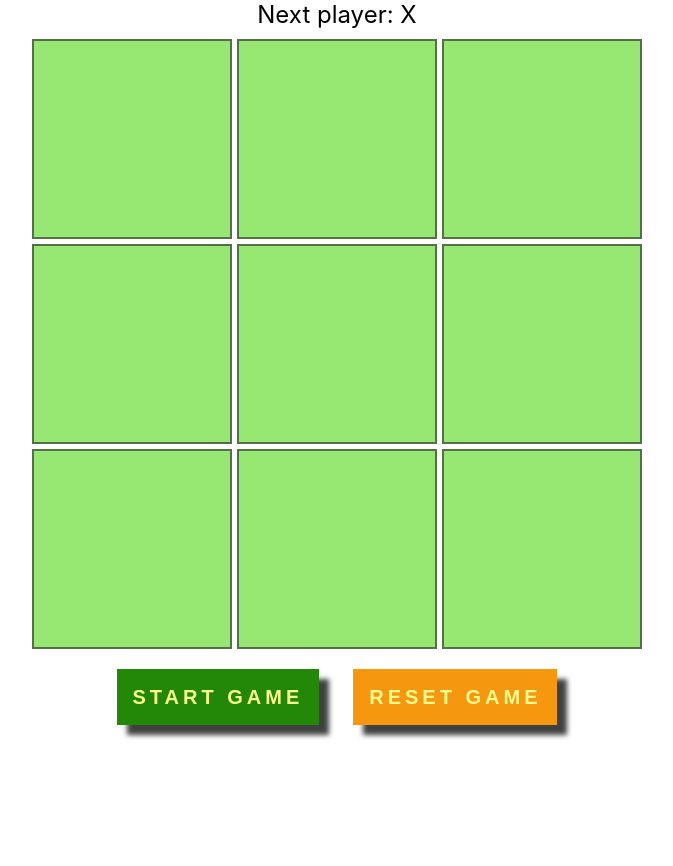
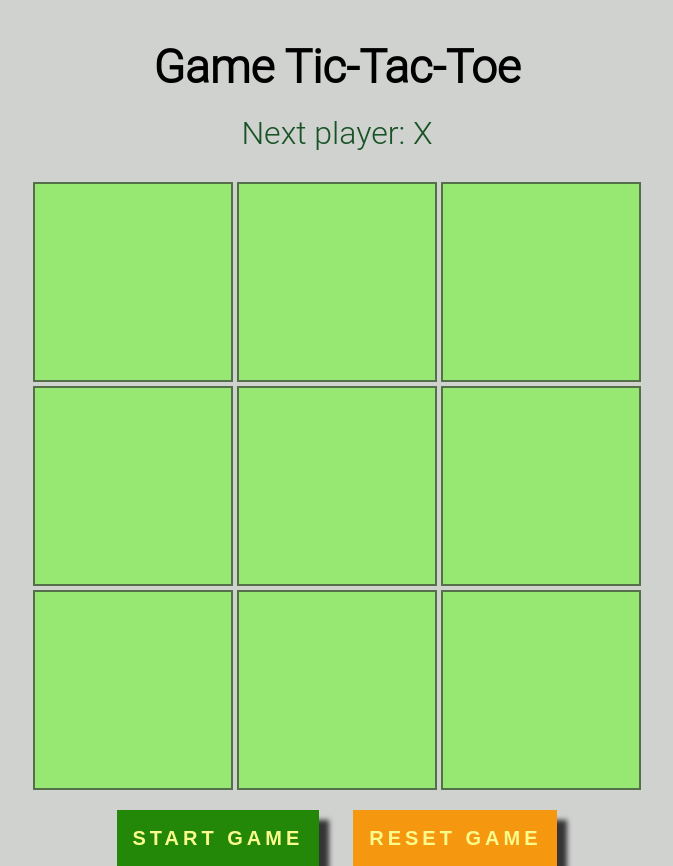
Before and after one commit to ViktoriiaRud/game-tic-tac-toe, a React (Create React App) app: page / in a window 1280 px wide. Shown: the whole page, without its empty margins (303-976 px from the left). Before the commit the page ends 800 px from the top, so only its background shows below. Built offline with nearby package versions, Linux system fonts and the light colour scheme.

Commit message:
add container, theme and globalstyles

```diff
--- a/src/App.tsx
+++ b/src/App.tsx
@@ -1,11 +1,15 @@
 import React from 'react';
 import Board from "./components/board";
+import { ThemeProvider } from 'styled-components';
+import {theme} from "./theme/theme";
+import GlobalStyle from "./theme/globalStyles";
 
 const App: React.FC = () => {
   return (
-      <div>
+      <ThemeProvider theme={theme}>
+          <GlobalStyle />
           <Board/>
-      </div>
+      </ThemeProvider>
   );
 };
 
--- a/src/components/board/board.styles.ts
+++ b/src/components/board/board.styles.ts
@@ -1,27 +1,34 @@
 import styled from 'styled-components';
 
 export const Game = styled.div`
+    margin-top: 40px;
     display: flex;
     flex-direction: column;
     align-items: center;
+
+    h1 {
+        font-size: ${({ theme }) => theme.fontSizeTitle};
+        color: black;
+    }
 `;
 
 export const Status = styled.div`
-    margin-bottom: 10px;
-    font-size: 24px;
+    margin: 20px 0 30px;
+    font-size: ${({ theme }) => theme.fontSize};
+    color: ${({ theme }) => theme.colors.darkGreen};
 `;
 
 export const StyledBoard = styled.div`
     display: grid;
     grid-template-columns: repeat(3, 200px);
     grid-template-rows: repeat(3, 200px);
-    gap: 5px;
+    gap: ${({ theme }) => theme.gap.xxs};
 `;
 
 export const StyledSquare = styled.button`
     width: 200px;
     height: 200px;
-    background-color: #97E773;
+    background-color: ${({ theme }) => theme.colors.greenSquare};
     border: 2px solid #546F49;
     font-size: 24px;
     display: flex;
@@ -30,12 +37,12 @@ export const StyledSquare = styled.button`
     cursor: pointer;
 
     &:hover {
-        background-color: #f0f0f0;
+        background-color: ${({ theme }) => theme.colors.grayHover};
     }
 `;
 
 export const ButtonContainer = styled.div`
     margin-top: 20px;
     display: flex;
-    gap: 34px;
+    gap: ${({ theme }) => theme.gap.md};
 `;
--- a/src/components/board/board.tsx
+++ b/src/components/board/board.tsx
@@ -1,6 +1,7 @@
 import React, {useState} from 'react';
 import {ButtonContainer, Game, Status, StyledBoard, StyledSquare} from "./board.styles";
 import Button from "../button";
+import Container from "../container";
 
 type Player = 'X' | 'O' | null;
 
@@ -41,7 +42,9 @@ const Board: React.FC = () => {
     const status = winner ? `Winner: ${winner}` : `Next player: ${currentPlayer}`;
 
     return (
+        <Container>
             <Game>
+                <h1>Game Tic-Tac-Toe</h1>
                 <Status>{status}</Status>
                 <StyledBoard>
                     {Array.from({length: 9}, (_, index) => renderSquare(index))}
@@ -55,6 +58,7 @@ const Board: React.FC = () => {
                     </Button>
                 </ButtonContainer>
             </Game>
+        </Container>
     );
 };
 
--- a/src/components/button/button.styles.ts
+++ b/src/components/button/button.styles.ts
@@ -5,7 +5,7 @@ export const StyledButton = styled.button<ButtonPropsType>`
     display: flex;
     justify-content: center;
     align-items: center;
-    font-size: 20px;
+    font-size: ${({ theme }) => theme.fontSizeButton};
     text-transform: uppercase;
     letter-spacing: 0.2em;
     transition: background-color 200ms ease;
@@ -13,7 +13,6 @@ export const StyledButton = styled.button<ButtonPropsType>`
     line-height: 36px;
     text-align: center;
     border: none;
-    cursor: pointer;
     box-shadow: 10px 10px 5px 0 rgba(0,0,0,0.75);
 
     ${({variant}) => {
--- /dev/null
+++ b/src/components/container/container.styles.ts
@@ -0,0 +1,11 @@
+import styled from 'styled-components';
+
+const Wrapper = styled.div`
+  width: 100%;
+  margin-inline: auto;
+  padding-inline: 16px;
+  max-width: ${({ theme }) => theme.wrapperXxl};
+}
+`;
+
+export { Wrapper };
--- /dev/null
+++ b/src/components/container/container.tsx
@@ -0,0 +1,15 @@
+import React from 'react';
+
+import { Wrapper } from './container.styles';
+
+export type IContainer = {
+  asEl?: React.ElementType;
+} & React.ComponentPropsWithoutRef<'div'>;
+
+const Container = ({ asEl = 'div', children, ...delegated }: IContainer) => (
+  <Wrapper as={asEl} {...delegated}>
+    {children}
+  </Wrapper>
+);
+
+export default Container;
--- /dev/null
+++ b/src/components/container/index.ts
@@ -0,0 +1,2 @@
+export { default } from './container';
+export * from './container';
--- /dev/null
+++ b/src/theme/globalStyles.ts
@@ -0,0 +1,28 @@
+import { createGlobalStyle } from 'styled-components';
+
+export const GlobalStyle = createGlobalStyle`
+    *, *::before, *::after {
+        box-sizing: border-box;
+        -webkit-font-smoothing: antialiased;
+        -moz-osx-font-smoothing: grayscale;
+        margin: 0;
+        padding: 0;
+    }
+
+    body {
+        overflow-x: hidden;
+        word-break: break-word;
+        font-family: "Roboto Light", sans-serif;
+        background-color: ${({theme}) => theme.colors.gray};
+    }
+
+    a[href], button {
+        cursor: pointer;
+    }
+
+    a[href] {
+        transition: all 0.1s linear 0s;
+    }
+`;
+
+export default GlobalStyle;
--- /dev/null
+++ b/src/theme/theme.ts
@@ -0,0 +1,36 @@
+export const theme = {
+  wrapperLg: '1240px',
+  wrapperXl: '1440px',
+  fontSizeButton: '20px',
+  fontSizeTitle: '46px',
+  fontSize: '32px',
+
+  colors: {
+    transparent: 'transparent',
+    black: '#000000',
+    white: '#FFFFFF',
+    gray: '#D0D2D0',
+    orange: '#F5980F',
+    lightOrange: '#F9FC8D',
+    darkOrange: '#C46403',
+    green: '#238708',
+    darkGreen: '#185325',
+    greenSquare: '#97E773',
+    grayHover: '#f0f0f0',
+  },
+
+  gap: {
+    xxs: '4px',
+    xs: '8px',
+    sm: '16px',
+    smd: '24px',
+    md: '34px',
+    mdm: '40px',
+    mdl: '36px',
+    mdx: '52px',
+    lg: '64px',
+    xl: '72px',
+    xxl: '128px',
+  },
+
+} as const;
```
Lines whose indentation alone changed are shown as unchanged.
